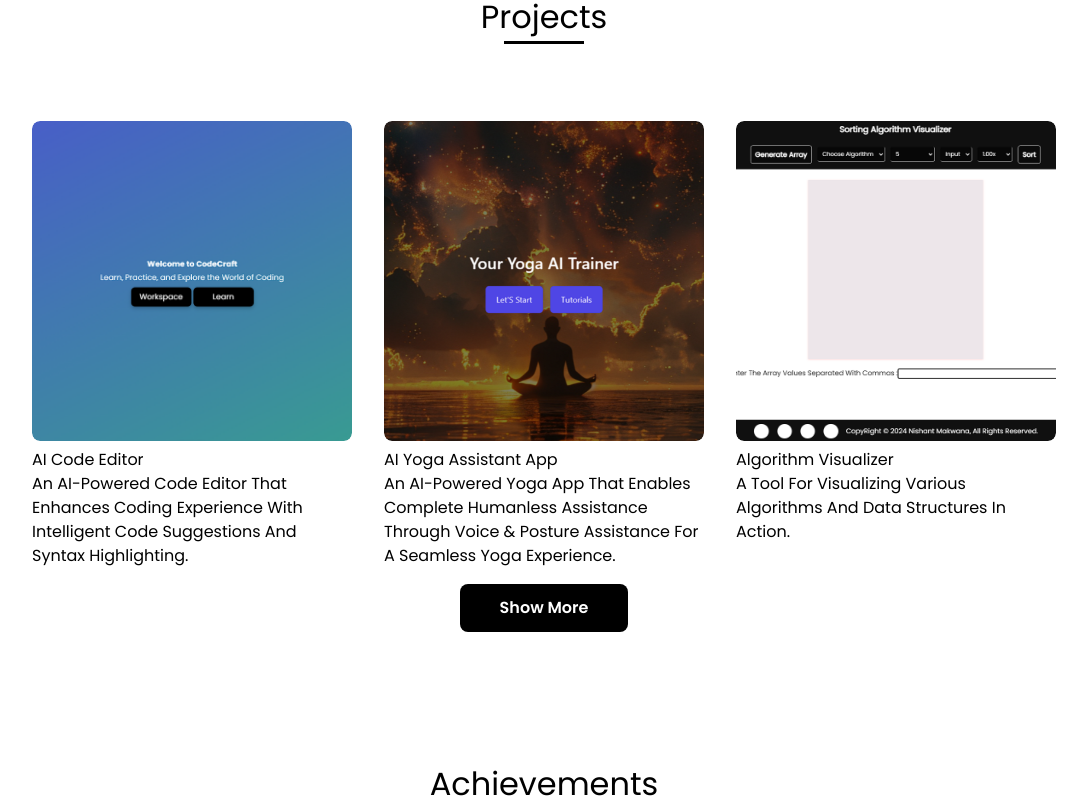
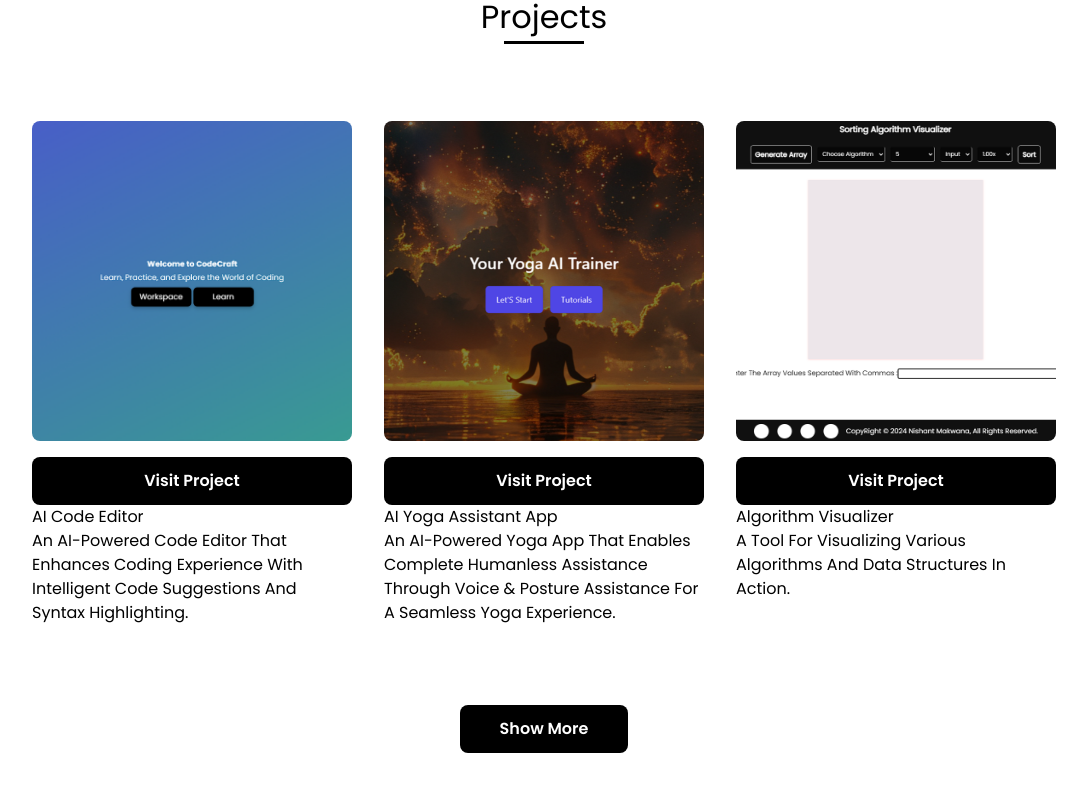
Before and after one commit to nishantmakwanaa/Personal-Portfolio, a React (Vite) app: page / in a window 1280 px wide. Shown: the part 2240-3040 px from the top of the page, without its empty margins (96-1183 px from the left). Built offline with nearby package versions, Linux system fonts and the light colour scheme.

Commit message:
BUTTONS CHANGED

```diff
--- a/src/index.css
+++ b/src/index.css
@@ -329,6 +329,8 @@ img {
   font-weight: var(--font-semi);
   border-radius: 0.5rem;
   transition: 0.3s;
+  font-size: inherit;
+  font-family: inherit;
 }
 
 .button:hover {
@@ -364,36 +366,8 @@ img {
 .projects__img {
   border-radius: 0.5rem;
   overflow: hidden;
-}
-
-.projects__img img {
-  transition: 1s;
-}
-
-.projects__img {
   position: relative;
   display: inline-block;
-}
-
-.projects__img:hover img {
-  filter: brightness(80%);
-}
-
-.projects__img .text-overlay {
-  position: absolute;
-  top: 50%;
-  left: 50%;
-  transform: translate(-50%, -50%);
-  color: #fff;
-  font-size: 20px;
-  visibility: hidden;
-  opacity: 0;
-  transition: visibility 0s, opacity 0.5s ease-in-out;
-}
-
-.projects__img:hover .text-overlay {
-  visibility: visible;
-  opacity: 1;
 }
 
 .resume-position {
@@ -444,10 +418,6 @@ img {
   opacity: 1;
 }
 
-.projects__img img:hover {
-  transform: scale(1.1);
-}
-
 .contact__coffee-text {
   text-align: center;
   margin-top: 1rem;
@@ -492,6 +462,8 @@ img {
   font-weight: var(--font-semi);
   border-radius: 0.5rem;
   transition: 0.3s;
+  font-size: inherit;
+  font-family: inherit;
 }
 
 .contact__button:hover {
--- a/src/pages/Projects.jsx
+++ b/src/pages/Projects.jsx
@@ -1,8 +1,9 @@
-import { useState } from "react";
+import { useState, useRef } from "react";
 import { projects } from "../utils/project-cards";
 
 const Projects = () => {
   const [showMore, setShowMore] = useState(false);
+  const projectsContainerRef = useRef(null);
 
   const sortedProjects = [...projects].sort((a, b) =>
     a.title.localeCompare(b.title)
@@ -12,25 +13,49 @@ const Projects = () => {
     ? sortedProjects
     : sortedProjects.slice(0, 3);
 
+  const handleShowToggle = () => {
+    setShowMore(!showMore);
+    if (showMore && projectsContainerRef.current) {
+      projectsContainerRef.current.scrollIntoView({
+        behavior: "smooth",
+        block: "start",
+        inline: "nearest",
+      });
+    }
+  };
+
   return (
     <section className="projects section" id="projects">
       <h2 className="section-title">Projects</h2>
-      <div className="projects__container bd-grid">
+      <div ref={projectsContainerRef} className="projects__container bd-grid">
         {displayedProjects.map((project, index) => (
           <div key={index} className="projects__item">
-            <a
-              href={project.link}
+            <img
+              src={project.img}
+              alt={project.alt}
               className="projects__img"
-              target="_blank"
-              rel="noopener noreferrer"
+            />
+            <div
+              style={{
+                display: "flex",
+                justifyContent: "center",
+                marginTop: "1rem",
+              }}
             >
-              <img
-                src={project.img}
-                alt={project.alt}
-                className="projects__img"
-              />
-              <span className="text-overlay">Project Link</span>
-            </a>
+              <a
+                href={project.link}
+                target="_blank"
+                rel="noopener noreferrer"
+                className="button"
+                style={{
+                  width: "100%",
+                  display: "flex",
+                  justifyContent: "center",
+                }}
+              >
+                Visit Project
+              </a>
+            </div>
             <div className="projects__description">
               <h3 className="projects__title">{project.title}</h3>
               <p className="projects__details">{project.description}</p>
@@ -39,9 +64,9 @@ const Projects = () => {
         ))}
       </div>
       <div
-        style={{ display: "flex", justifyContent: "center", marginTop: "1rem" }}
+        style={{ display: "flex", justifyContent: "center", marginTop: "5rem" }}
       >
-        <button onClick={() => setShowMore(!showMore)} className="button">
+        <button onClick={handleShowToggle} className="button">
           {showMore ? "Show Less" : "Show More"}
         </button>
       </div>
```
